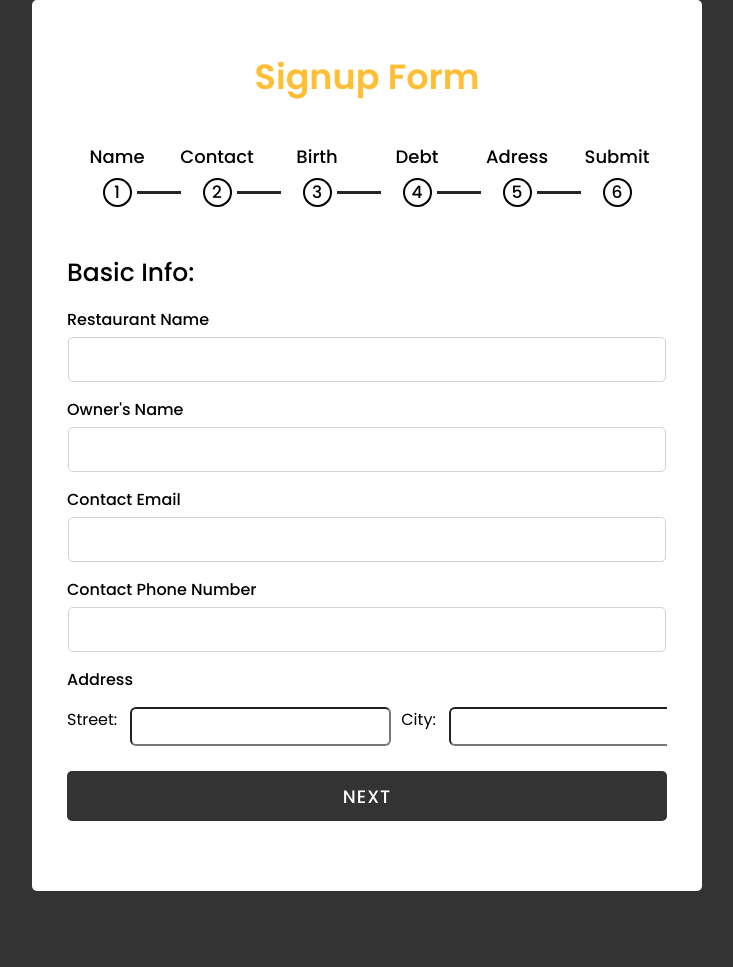
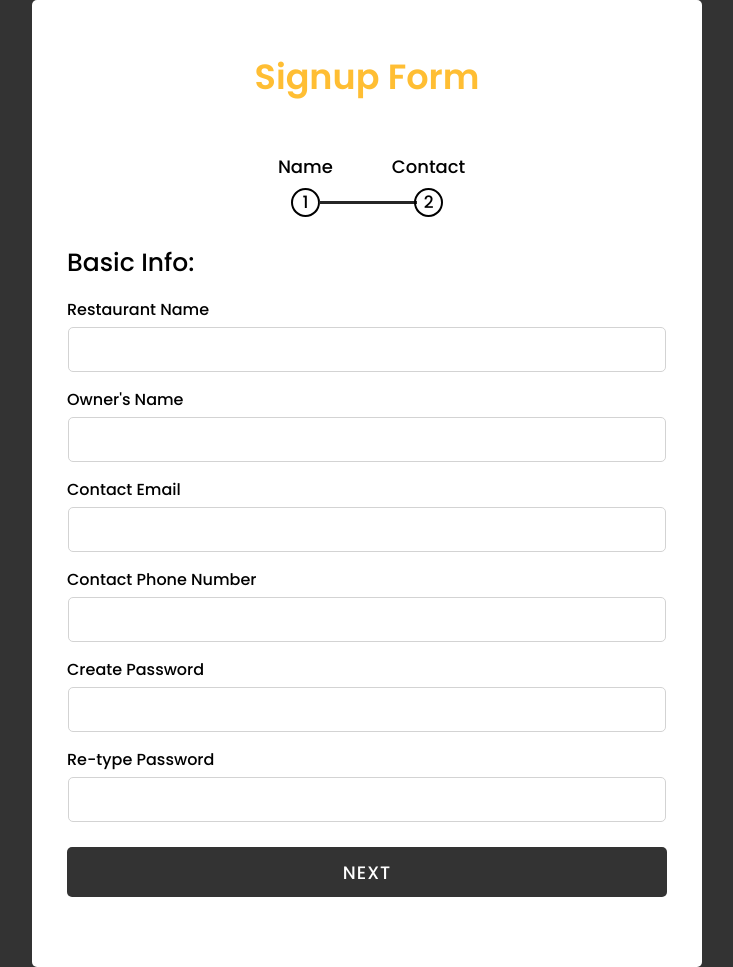
Before and after one commit to bhattaraiprati/Food-Ordering-System, a Django app: template restaurant/templates/register.html in a window 1280 px wide. Shown: the whole page, without its empty margins (273-1006 px from the left). Before the commit the page ends 891 px from the top, so only its background shows below. Run offline with Django 5.2, Linux system fonts and the light colour scheme; the template is opened without the code that fills it, so the values that code supplies are empty.

Commit message:
Second Day Commit

```diff
--- a/FoodOrderingSystem/urls.py
+++ b/FoodOrderingSystem/urls.py
@@ -24,5 +24,7 @@ urlpatterns = [
     path("admin/", admin.site.urls),
     path("", landingPage ),
     path("register/", register_page , name="register_page" ),
+    path("sign-up/", signup_page , name="signup_page" ),
+
 
 ]
--- a/order/templates/landing.html
+++ b/order/templates/landing.html
@@ -100,8 +100,11 @@
                   <i class="fa fa-search" aria-hidden="true"></i>
                 </button>
               </form>
+              <a href="/sign-up/" class="order_online">
+                  Sign Up
+              </a>
               <a href="/register/" class="order_online">
-                Login
+                Register
               </a>
             </div>
           </div>
--- a/restaurant/static/register_css/register.css
+++ b/restaurant/static/register_css/register.css
@@ -43,11 +43,14 @@ body {
 }
 .form-control{
       margin: 0 0 0 13px;
-    height: 35px;
+    /* height: 35px;
+     */
+     padding: 10px;
     border-radius: 6px;
 }
 .sub-box{
   display: flex;
+  margin: 0px 0px 20px 0;
 }
 .label1{
   margin-left: 10px;
@@ -137,8 +140,16 @@ form .page .btns button.next {
 }
 .container .progress-bar {
   display: flex;
-  margin: 40px 0;
+  width: 15.4rem;
+  margin: 20px 0;
   user-select: none;
+  justify-content: center;
+}
+.main-progress{
+  display: flex;
+    justify-content: center;
+    align-items: center; /* This line is optional if you want to center it vertically */
+    flex-direction: column;
 }
 .container .progress-bar .step {
   text-align: center;
@@ -180,9 +191,9 @@ form .page .btns button.next {
   position: absolute;
   content: "";
   bottom: 11px;
-  right: -51px;
+  right: -99px;
   height: 3px;
-  width: 44px;
+  width: 98px;
   background: #262626;
 }
 .progress-bar .step .bullet.active:after {
--- a/restaurant/templates/register.html
+++ b/restaurant/templates/register.html
@@ -6,7 +6,7 @@
   <meta charset="UTF-8">
   <meta http-equiv="X-UA-Compatible" content="IE=edge">
   <meta name="viewport" content="width=device-width, initial-scale=1.0">
-  <title>Multistep form</title>
+  <title>Restaurant Registration form</title>
   <!-- <link rel="stylesheet" type="text/css" href="static/css/register.css"> -->
   <link href="{% static 'register_css/register.css'%}" rel="stylesheet" />
 
@@ -16,6 +16,7 @@
     <body>
         <div class="container">
             <header>Signup Form</header>
+            <div class="main-progress">
             <div class="progress-bar">
                 <div class="step">
                     <p>Name</p>
@@ -31,7 +32,7 @@
                     </div>
                     <div class="check fas fa-check"></div>
                 </div>
-                <div class="step">
+                <!-- <div class="step">
                     <p>Birth</p>
                     <div class="bullet">
                         <span>3</span>
@@ -58,7 +59,8 @@
                         <span>6</span>
                     </div>
                     <div class="check fas fa-check"></div>
-                </div>
+                </div> -->
+            </div>
             </div>
             <div class="form-outer">
                 <form action="#">
@@ -80,22 +82,13 @@
                             <div class="label">Contact Phone Number</div>
                             <input type="text" required />
                         </div>
-                        <div class="field" style="margin: 0px 0; height: 10px;">
-                            <div class="label">Address</div>
-
-
+                        <div class="field">
+                            <div class="label">Create Password</div>
+                            <input type="password" required />
                         </div>
-                        <div class="sub-box">
-                        <div class="sub-field">
-                            <div class="label">Street: </div> <br>
-                            <input type="text" class="form-control" id="firstName" placeholder="" value="" required="">
-
-                        </div>
-                         <div class="sub-field">
-                            <div class="label1">City: </div> <br>
-                            <input type="text" class="form-control" id="firstName" placeholder="" value="" required="">
-
-                        </div>
+                         <div class="field">
+                            <div class="label">Re-type Password</div>
+                            <input type="password" required />
                         </div>
 
                         <div class="field">
@@ -106,12 +99,34 @@
                     <div class="page">
                         <div class="title">Contact Info:</div>
                         <div class="field">
-                            <div class="label">Email Address</div>
+                            <div class="label">Cuisine Type</div>
                             <input type="text" required />
                         </div>
                         <div class="field">
-                            <div class="label">Phone Number</div>
-                            <input type="Number" required />
+                            <div class="label">Location Link</div>
+                            <input type="text" placeholder="Please provide location link" required />
+                        </div>
+                        <div class="field" style="margin: 0px 0; height: 10px;">
+                            <div class="label">Address</div>
+
+                        </div>
+                        <div class="sub-box">
+                            <div class="sub-field" style="margin-left: 10px;">
+                            <div class="label">Country: </div> <br>
+                            <input type="text" class="form-control" id="firstName" placeholder="" value="" required="">
+
+                        </div>
+                        <div class="sub-field" style="margin-left: 15px;">
+                            <div class="label">Street: </div> <br>
+                            <input type="text" class="form-control" id="firstName" placeholder="" value="" required="">
+
+                        </div>
+
+                        </div>
+                        <div class="sub-field">
+                            <div class="label1">City: </div> <br>
+                            <input type="text" style="margin-left: 43px;" class="form-control" id="firstName" placeholder="" value="" required="">
+
                         </div>
                         <div class="field btns">
                             <button class="prev-1 prev">Previous</button>
--- a/restaurant/views.py
+++ b/restaurant/views.py
@@ -5,4 +5,9 @@ from django.shortcuts import render
 def register_page(request):
 
 
+    return render(request, "register.html")
+
+def signup_page(request):
+
+
     return render(request, "login.html")
```
